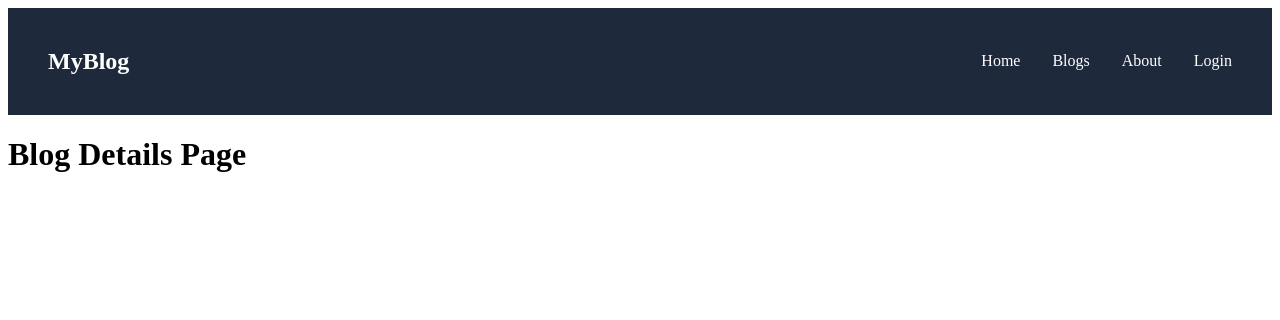
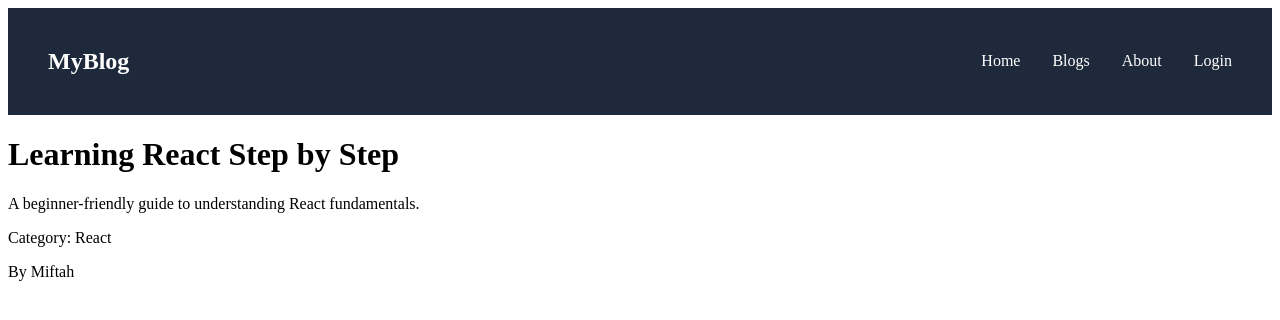
Before and after one commit to ibnumohammed99/react-final-project-blog-app, a React (Vite) app: page /blog/1 in a window 1280 px wide. Shown: the top 320 px of the page. Built offline with nearby package versions, Linux system fonts and the light colour scheme.

Commit message:
Implement blog listing and dynamic blog details pages

```diff
--- a/src/components/BlogCard.jsx
+++ b/src/components/BlogCard.jsx
@@ -1,6 +1,9 @@
+import { Link } from "react-router-dom";
 import "../styles/BlogCard.css";
+
 function BlogCard({ post }) {
   return (
+    <Link to={`/blog/${post.id}`} className="blog-link">
       <div className="blog-card">
         <h2>{post.title}</h2>
 
@@ -10,6 +13,7 @@ function BlogCard({ post }) {
 
         <p>By {post.author}</p>
       </div>
+    </Link>
   );
 }
 
--- a/src/pages/BlogDetails.jsx
+++ b/src/pages/BlogDetails.jsx
@@ -1,7 +1,20 @@
+import { useParams } from "react-router-dom";
+import posts from "../data/posts";
+
 function BlogDetails() {
+  const { id } = useParams();
+
+  const post = posts.find((post) => post.id === Number(id));
+
   return (
     <div>
-      <h1>Blog Details Page</h1>
+      <h1>{post.title}</h1>
+
+      <p>{post.description}</p>
+
+      <p>Category: {post.category}</p>
+
+      <p>By {post.author}</p>
     </div>
   );
 }
--- a/src/styles/BlogCard.css
+++ b/src/styles/BlogCard.css
@@ -14,3 +14,7 @@
   color: #2563eb;
   font-weight: 600;
 }
+.blog-link {
+  text-decoration: none;
+  color: inherit;
+}
```
Lines whose indentation alone changed are shown as unchanged.
